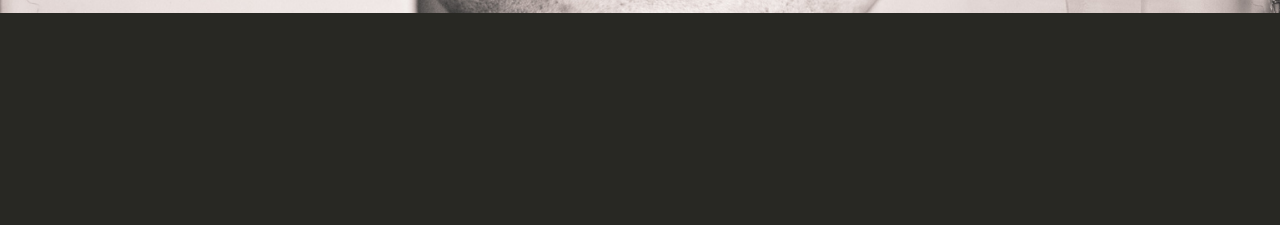
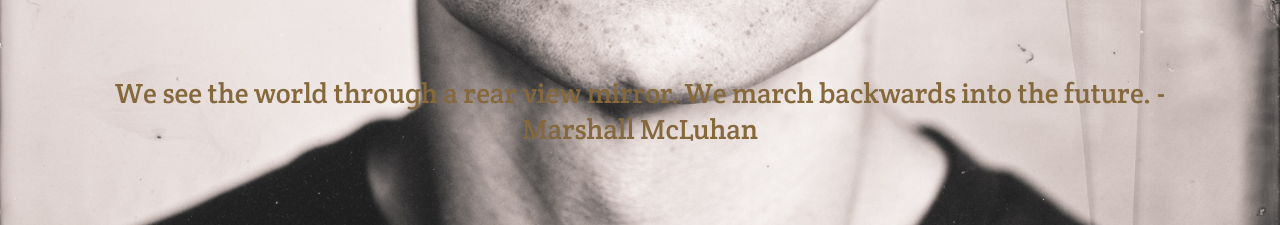
Before and after one commit to runty/aboutphil, a plain HTML site: page index.html in a window 1280 px wide. Shown: the part 945-1170 px from the top of the page. Before the commit the page ends 958 px from the top, so only its background shows below. Drawn offline with Linux system fonts and the light colour scheme.

Commit message:
add quote

```diff
--- a/index.html
+++ b/index.html
@@ -22,4 +22,8 @@
 <li><a href="https://www.pinterest.com/phobus/" title="Pinterest" class="social-button"> <img src="images/pinterest.min.svg"/></a></li>
 </ul>
 </div>
+
+<center>
+<h2>We see the world through a rear view mirror. We march backwards into the future. - Marshall McLuhan</h2>
+</center>
 </body>
--- a/phil.css
+++ b/phil.css
@@ -15,6 +15,13 @@ h1 {
             filter: drop-shadow( 1px 1px 1px #e5ddc1 );
 }
 
+h2 {
+	padding: 55px;
+	font-weight: 100;
+	color: #85683C;
+	font-size: 28px;
+}
+
 li {
 	list-style:none;
 }
```
